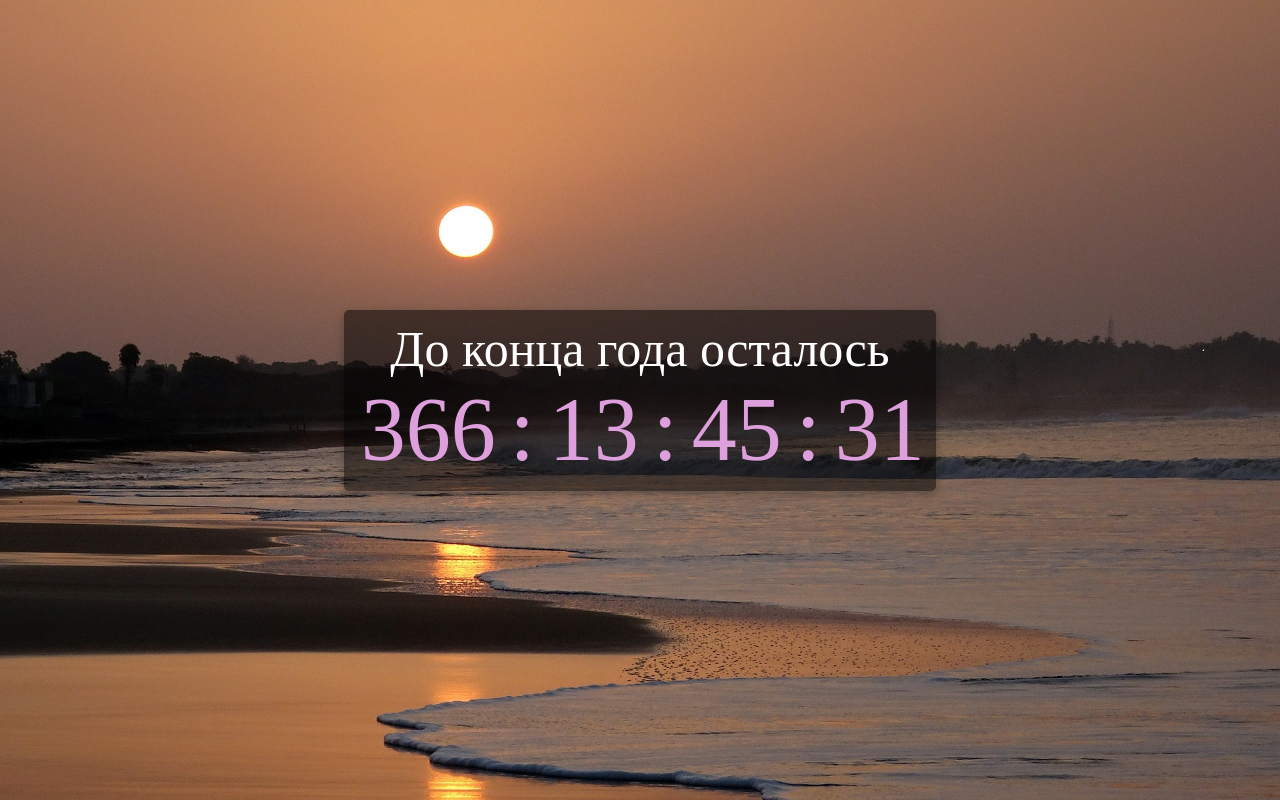
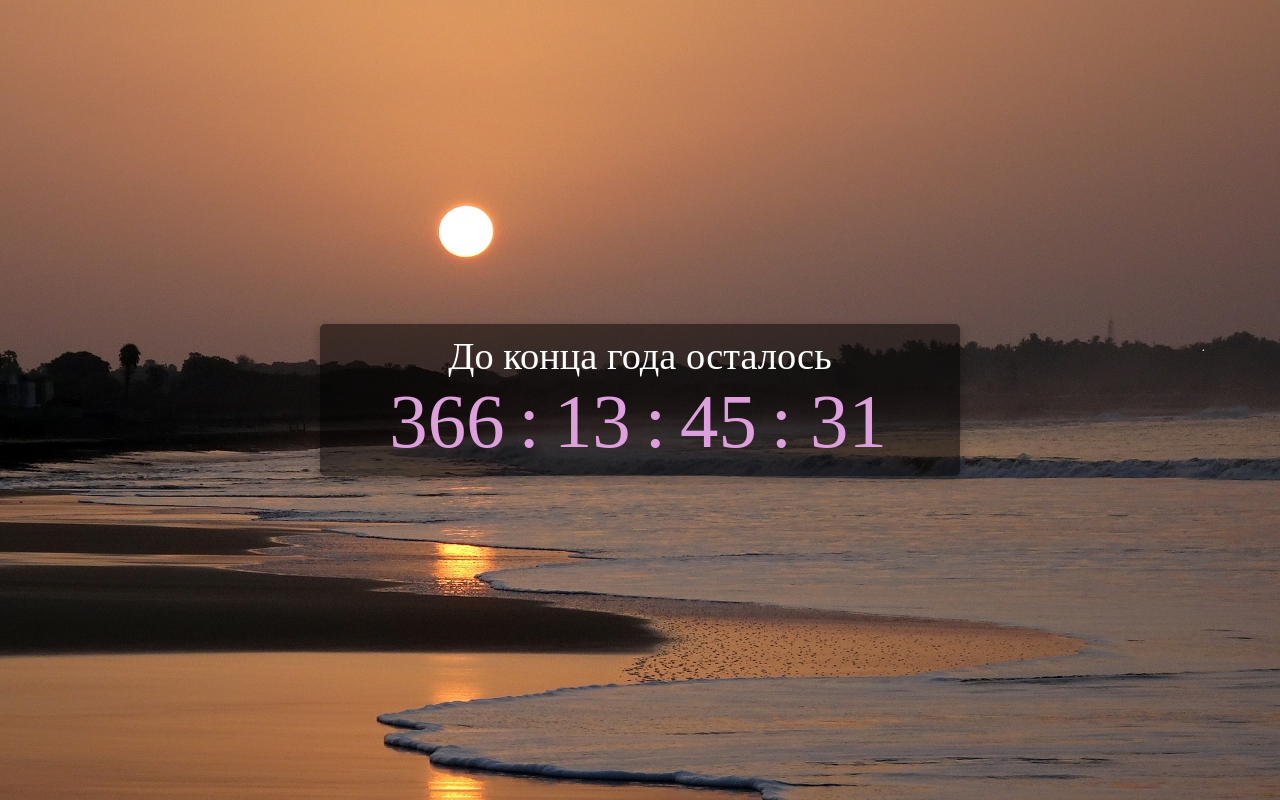
Before and after one commit to author-zhuravlev/timer-on-native-js, a plain HTML site: page index.html in a window 1280 px wide. Drawn offline with Linux system fonts and the light colour scheme.

Commit message:
units have been changed

```diff
--- a/css/style.css
+++ b/css/style.css
@@ -26,17 +26,18 @@ body {
     border-radius: 5px;
     padding: 10px;
     box-shadow: 0px 4px 8px 2px rgba(0,0,0,0.2);
+    width: 50vmax;
 }
 
 .timer-title {
-    font-size: 50px;
+    font-size: 3vmax;
     color: #fff;
 }
 
 .timer {
     display: flex;
     justify-content: center;
-    font-size: 90px;
+    font-size: 6vmax;
     color: plum;
 }
 
@@ -47,5 +48,5 @@ body {
 }
 
 span.seconds {
-    width: 6.6vw;
+    width: 6.6vmax;
 }
```
